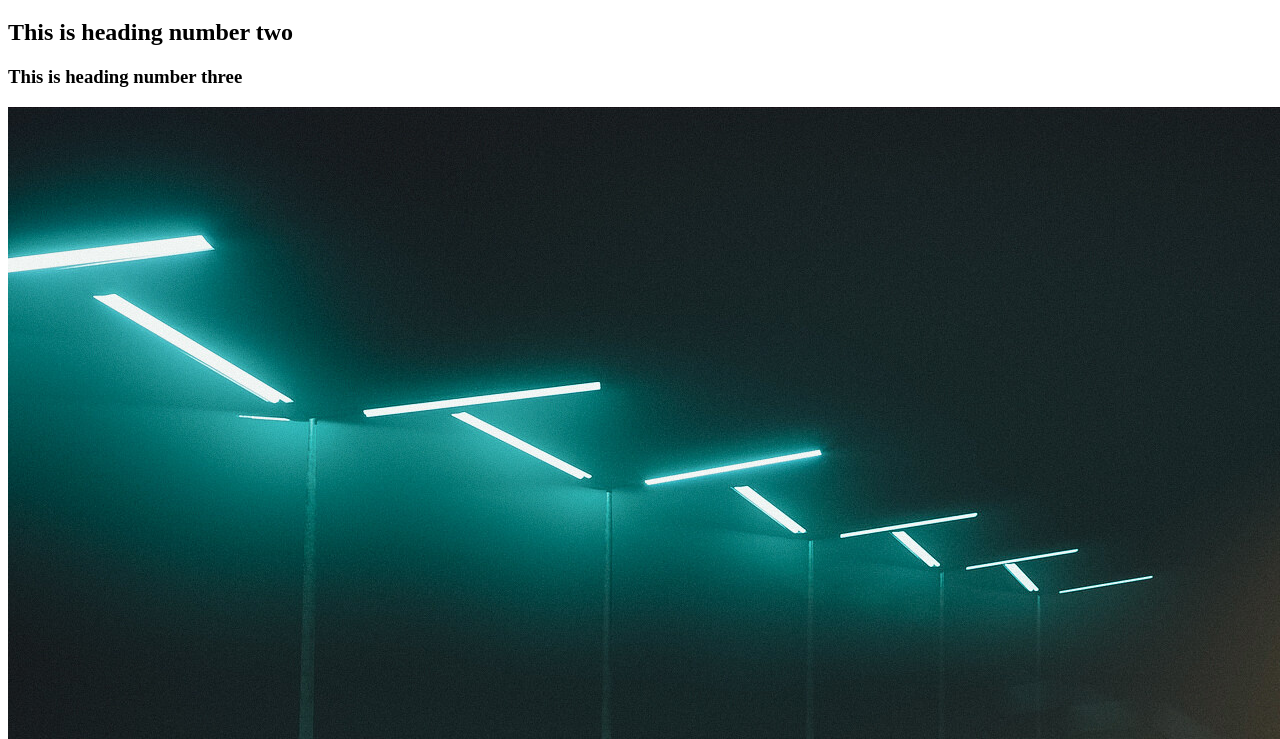
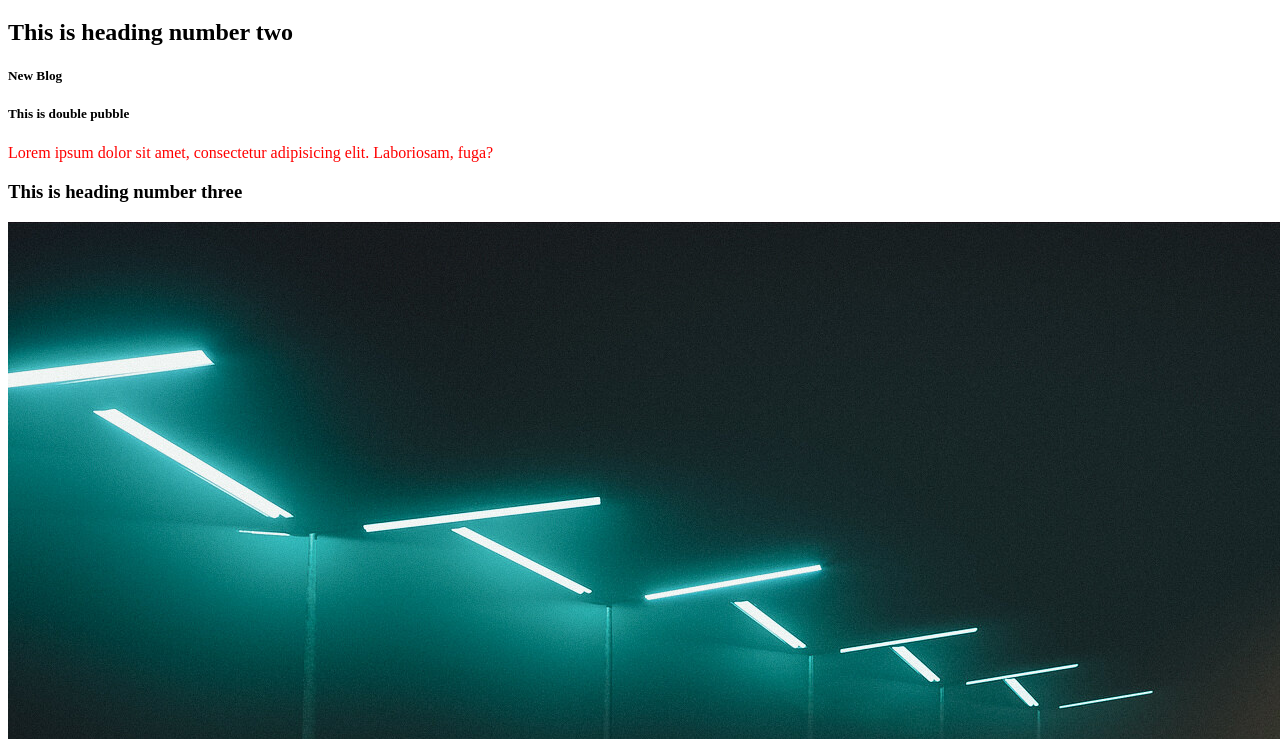
Before and after one commit to Solayman10/first-repo, a plain HTML site: page index.html in a window 1280 px wide. Shown: the part 61-800 px from the top of the page. Drawn offline with Linux system fonts and the light colour scheme.

Commit message:
another blog

```diff
--- a/index.html
+++ b/index.html
@@ -4,12 +4,17 @@
     <meta charset="UTF-8">
     <meta http-equiv="X-UA-Compatible" content="IE=edge">
     <meta name="viewport" content="width=device-width, initial-scale=1.0">
-    <title>My First Github Repo</title>
+    <title>My First Github Repository</title>
     <link rel="stylesheet" href="style.css">
 </head>
 <body>
     <h1>This is heading Number One</h1>
     <h2>This is heading number two</h2>
+    <div>
+        <h5>New Blog</h5>
+        <h5>This is double pubble</h5>
+            <p>Lorem ipsum dolor sit amet, consectetur adipisicing elit. Laboriosam, fuga?</p>
+    </div>
     <h3>This is heading number three</h3>
     <img src="processed.jpeg" alt="Laptop">
     <img src="web.jpg" alt="">
```
